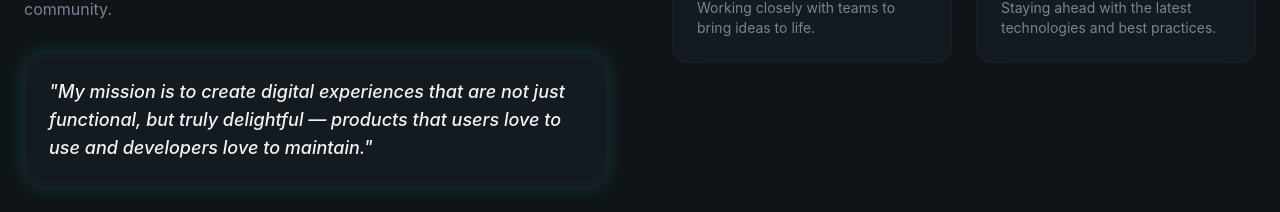
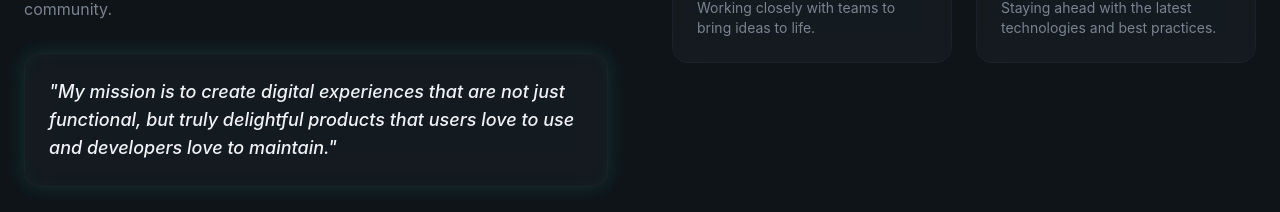
Before and after one commit to kavish258/Modern-Personal-Portfolio, a React (Vite) app: page / in a window 1280 px wide. Shown: the part 1701-1913 px from the top of the page. Built offline with nearby package versions, Linux system fonts and the light colour scheme.

Commit message:
modifyAboutSection

```diff
--- a/src/sections/About.jsx
+++ b/src/sections/About.jsx
@@ -69,7 +69,7 @@ export const About = () => {
                     <div className="glass rounded-2xl p-6 glow-border animate-fade-in animation-delay-300">
                     <p className="text-lg font-medium italic text-foreground">
                         "My mission is to create digital experiences that are not just
-                        functional, but truly delightful — products that users love to
+                        functional, but truly delightful products that users love to
                         use and developers love to maintain."
                     </p>
                     </div>
```
